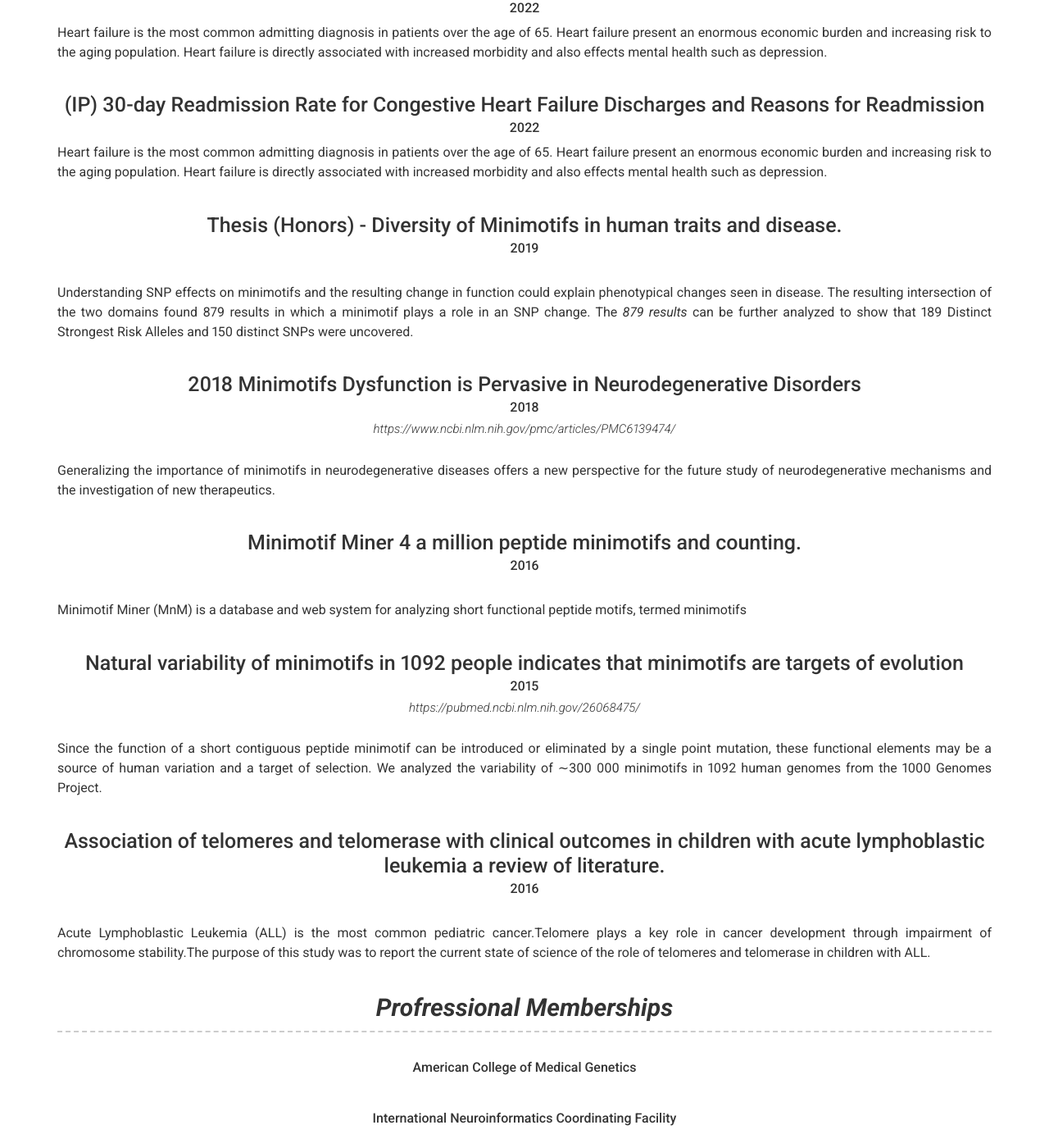
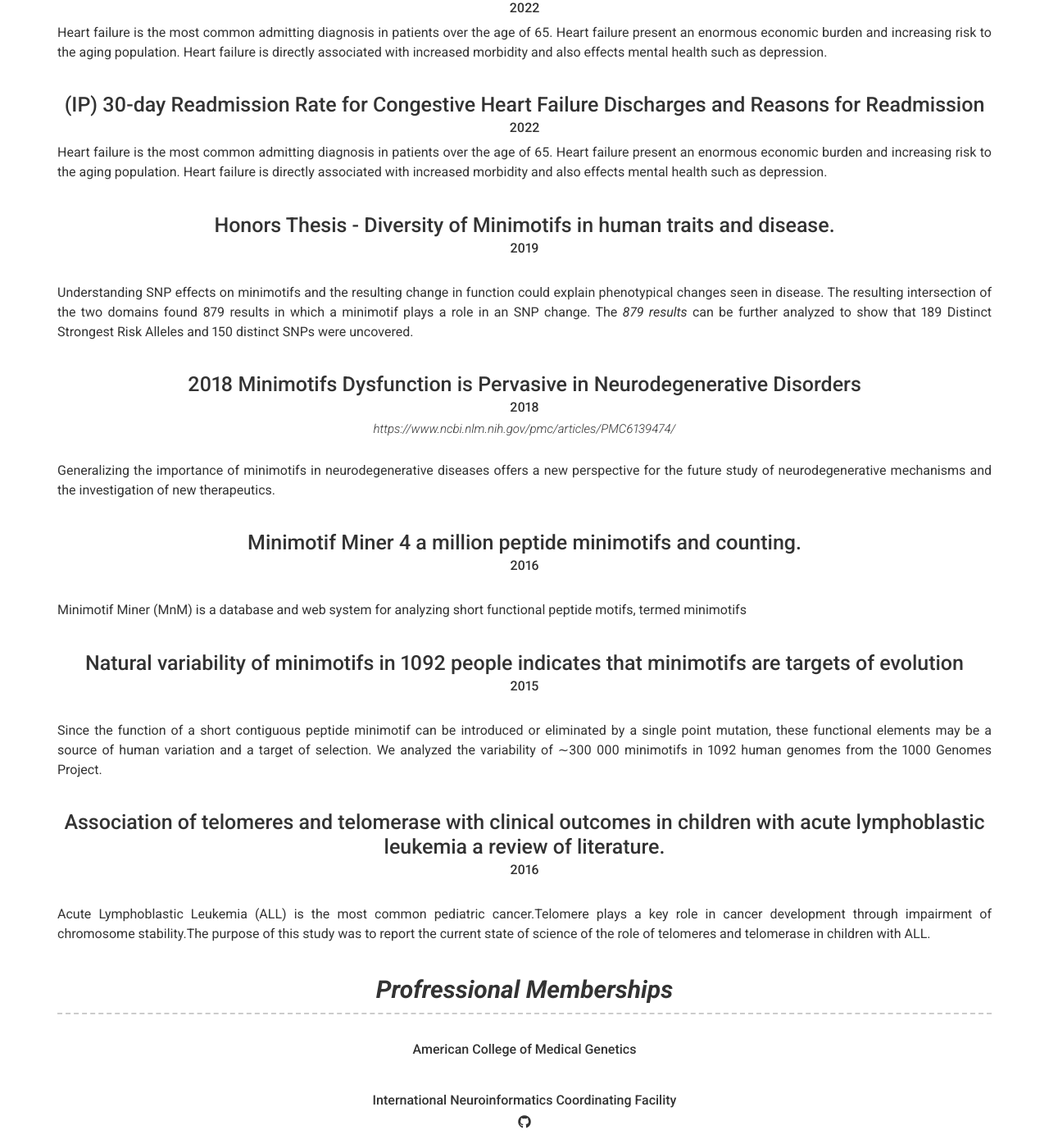
Before and after one commit to ricyoung/ricyoung.github.io, a Jekyll site: the page built from index.md, in a window 1280 px wide and 1400 px high, scrolled down 3510 px. Shown: the whole window at 82% size. Built offline with Jekyll 4.4.1, drawn with Linux system fonts in a browser that asks for light colours; nearby versions of some CDN libraries.

Commit message:
Update _config.yml

```diff
--- a/_config.yml
+++ b/_config.yml
@@ -301,7 +301,7 @@
 
 
       - layout:  top-middle
-        title: Thesis (Honors) - Diversity of Minimotifs in human traits and disease.
+        title: Honors Thesis - Diversity of Minimotifs in human traits and disease.
         # link: https://academic.oup.com/nar/article/43/13/6399/2414244
         sub_title: 2019
         # link_text: Project Website
@@ -361,7 +361,7 @@
 
       - layout:  top-middle
         title: Natural variability of minimotifs in 1092 people indicates that minimotifs are targets of evolution
-        link: https://pubmed.ncbi.nlm.nih.gov/26068475/
+        # link: https://pubmed.ncbi.nlm.nih.gov/26068475/
         sub_title: 2015
         # link_text: Project Website
         additional_links:
@@ -447,10 +447,10 @@
         sub_title: International Neuroinformatics Coordinating Facility
         #link: github.com/sproogen
         link_text: Aug 2020
-        # additional_links:
-        #   - title:  sproogen/modern-resume-theme
-        #     icon: fab fa-github
-        #     url: github.com/sproogen/modern-resume-theme
+        additional_links:
+          - title:  International Neuroinformatics Coordinating Facility
+            icon: fab fa-github
+            url: https://www.incf.org/
         #   # - title:  Github page for project (eg. sproogen/modern-resume-theme)
         #   #   icon: fab fa-github
         #   #   url: Link to project (eg. sproogen.github.io/modern-resume-theme)
@@ -465,11 +465,11 @@
         sub_title: American Medical Informatics Association
         #link: github.com/sproogen
         link_text: Aug 2020
-        # additional_links:
-        #   - title:  sproogen/modern-resume-theme
-        #     icon: fab fa-github
-        #     url: github.com/sproogen/modern-resume-theme
-        #   # - title:  Github page for project (eg. sproogen/modern-resume-theme)
+        additional_links:
+          - title:  About AMIA
+            icon: fab fa-github
+            url: https://amia.org/about-amia
+          # - title:  Github page for project (eg. sproogen/modern-resume-theme)
         #   #   icon: fab fa-github
         #   #   url: Link to project (eg. sproogen.github.io/modern-resume-theme)
         # quote: >
@@ -502,14 +502,14 @@
 
 
 
-      - layout: top-middle #AMIA
+      - layout: top-middle #Asa
         sub_title: American Statistical Association
         #link: github.com/sproogen
         # link_text: Aug 2020
-        # additional_links:
-        #   - title:  sproogen/modern-resume-theme
-        #     icon: fab fa-github
-        #     url: github.com/sproogen/modern-resume-theme
+        additional_links:
+          - title:  About ASA
+            icon: fab fa-github
+            url: https://www.amstat.org/about-asa
         #   # - title:  Github page for project (eg. sproogen/modern-resume-theme)
         #   #   icon: fab fa-github
         #   #   url: Link to project (eg. sproogen.github.io/modern-resume-theme)
```
